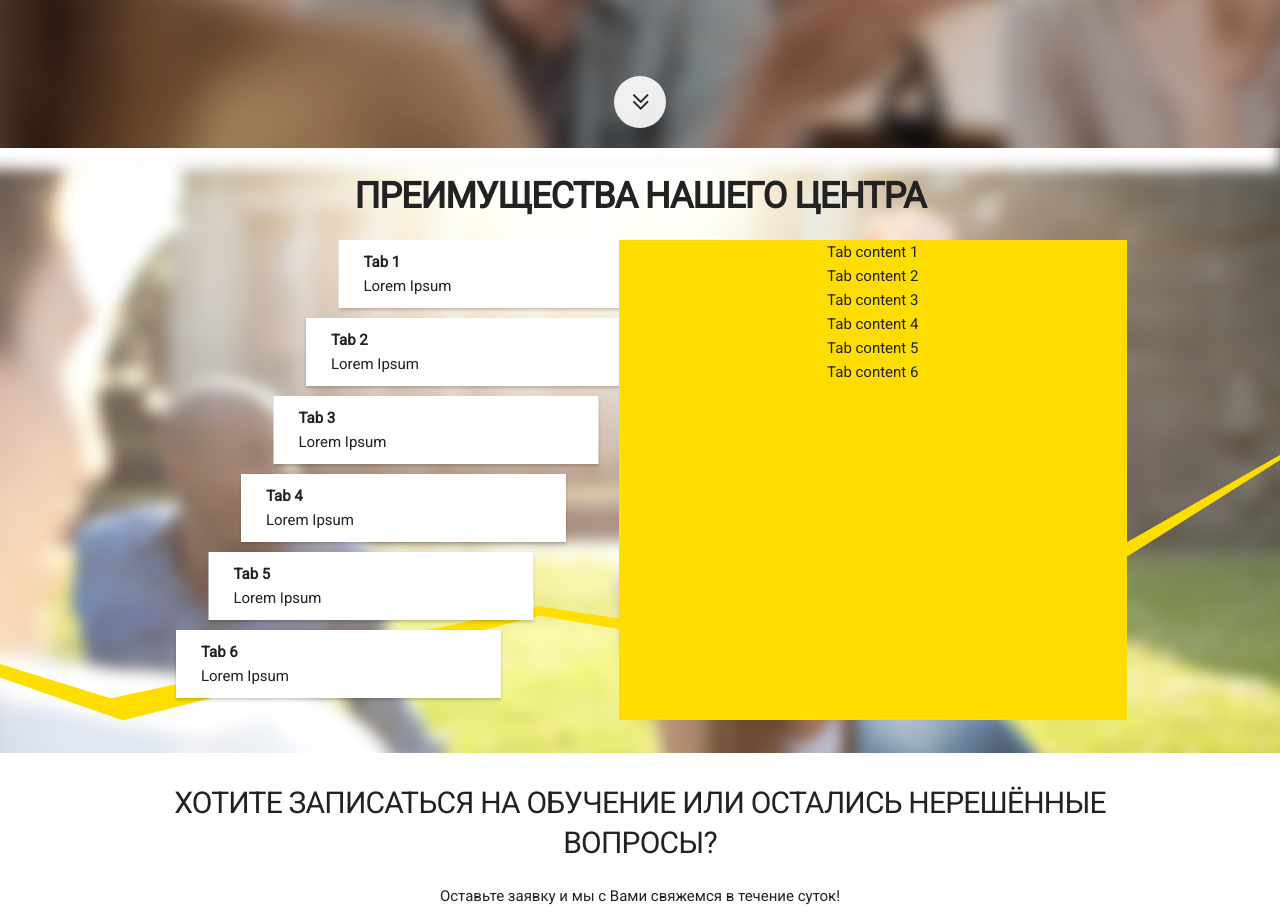
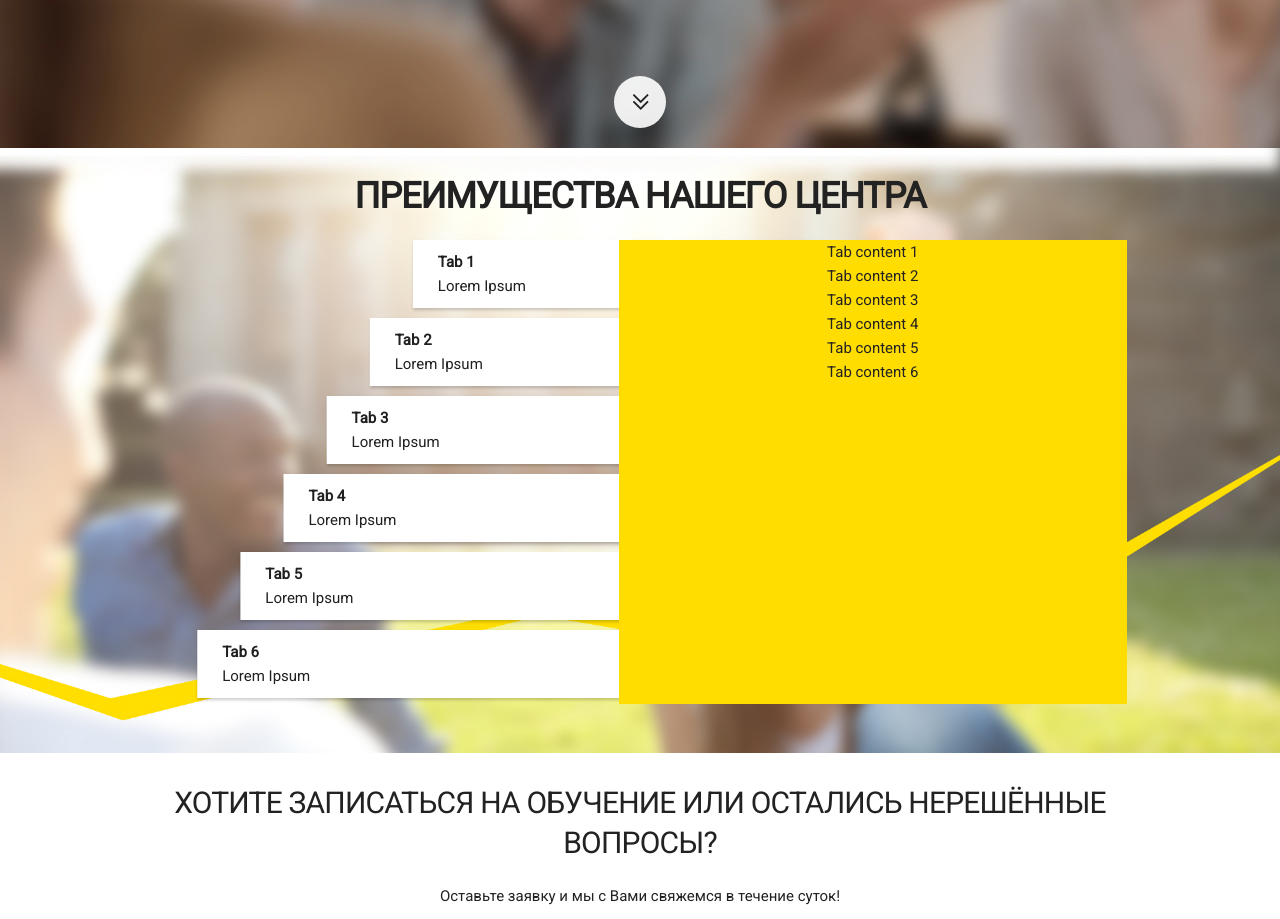
Before and after one commit to exymax/iq-center, a PHP site: page / in a window 1280 px wide. Shown: the part 652-1571 px from the top of the page. Run offline with PHP 8.4, Linux system fonts and the light colour scheme; some libraries are stand-ins or nearby versions.

Commit message:
Styled advantages

```diff
--- a/css/main.css
+++ b/css/main.css
@@ -96,7 +96,7 @@
 
 .advantages ul li {
     cursor: pointer;
-    max-width: 300px;
+    max-width: 80%;
     margin-top: 10px;
     text-align: left;
     padding: 10px 0 10px 25px;
@@ -146,7 +146,7 @@
     z-index: 2;
     margin-left: 0 !important;
     background-color: #FFDD00;
-    height: 480px;
+    height: 464px;
 }
 
 .image-container {
```
